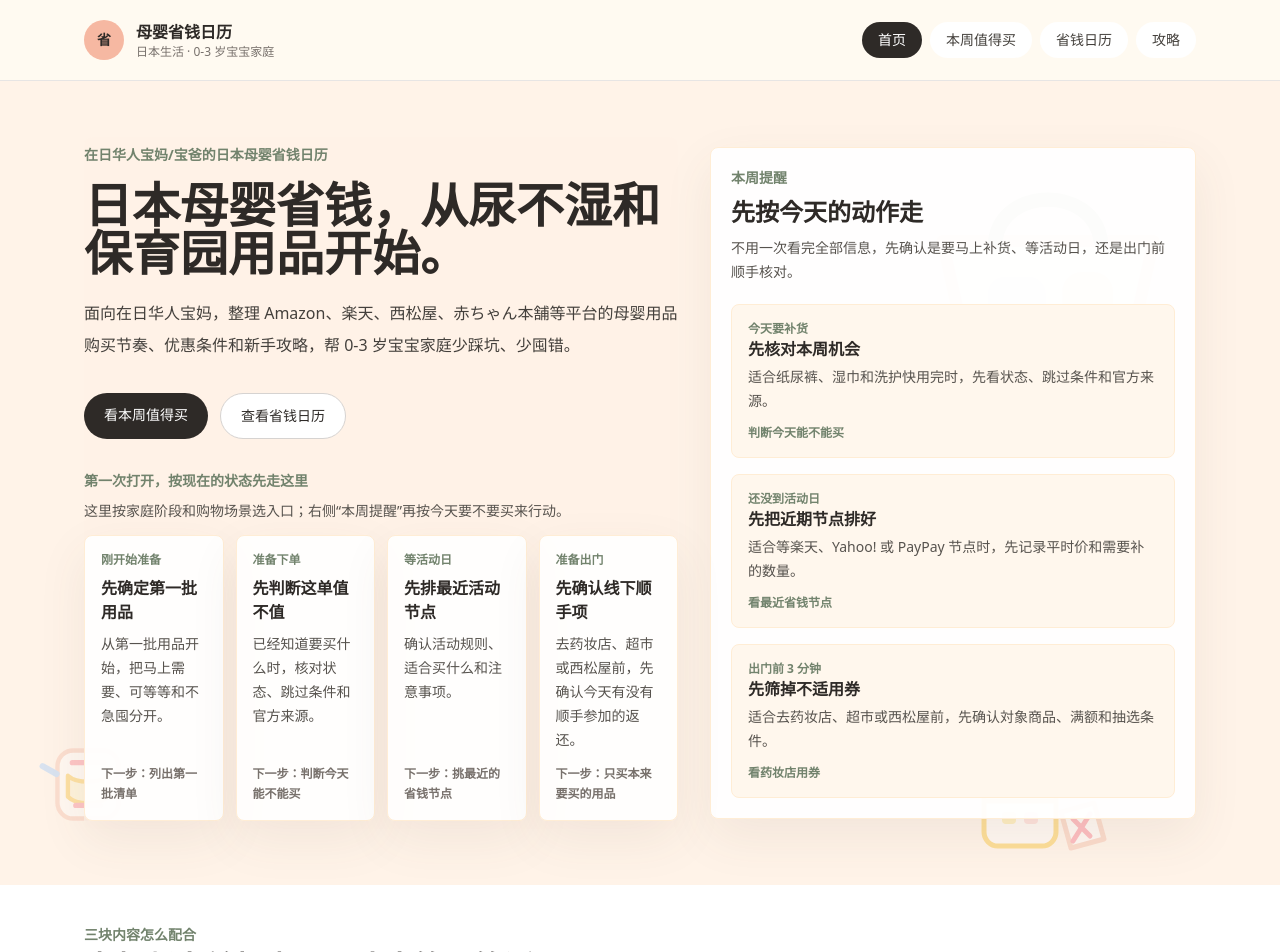
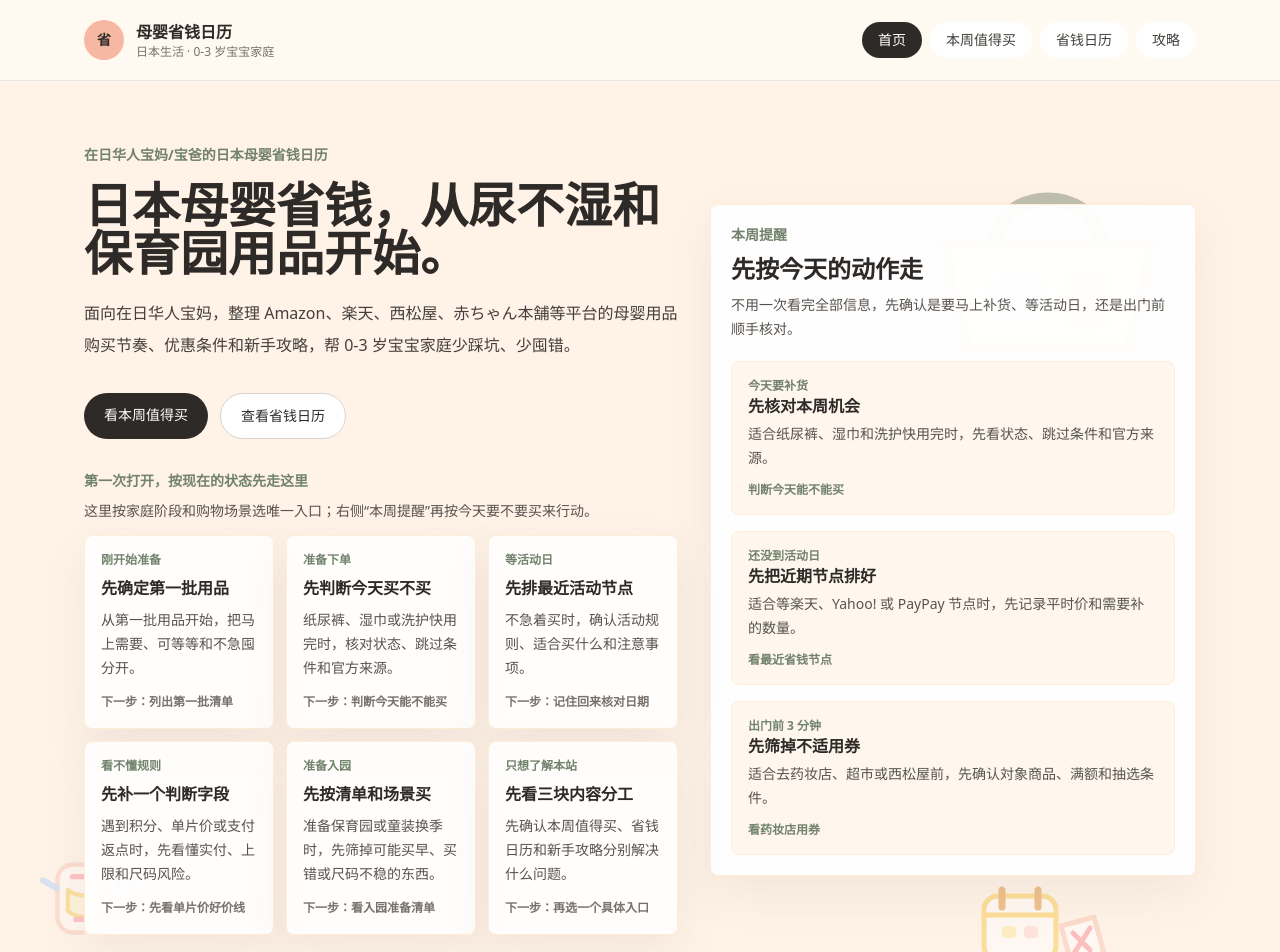
Before and after one commit to fengchuanli/mama-save-jp, a Next.js app: page / in a window 1280 px wide. Shown: the top 952 px of the page. Built offline with nearby package versions, Linux system fonts and the light colour scheme.

Commit message:
优化首页首屏入口选择结构

```diff
--- a/pages/index.tsx
+++ b/pages/index.tsx
@@ -157,23 +157,37 @@ export default function Home({ deals, calendarEvents, paymentRebateEvents, guide
     {
       label: "准备下单",
       href: "/deals",
-      title: "先判断这单值不值",
-      description: "已经知道要买什么时，核对状态、跳过条件和官方来源。",
+      title: "先判断今天买不买",
+      description: "纸尿裤、湿巾或洗护快用完时，核对状态、跳过条件和官方来源。",
       nextStep: "下一步：判断今天能不能买"
     },
     {
       label: "等活动日",
       href: "/calendar",
       title: "先排最近活动节点",
-      description: "确认活动规则、适合买什么和注意事项。",
-      nextStep: "下一步：挑最近的省钱节点"
+      description: "不急着买时，确认活动规则、适合买什么和注意事项。",
+      nextStep: "下一步：记住回来核对日期"
     },
     {
-      label: "准备出门",
-      href: "/calendar",
-      title: "先确认线下顺手项",
-      description: "去药妆店、超市或西松屋前，先确认今天有没有顺手参加的返还。",
-      nextStep: "下一步：只买本来要买的用品"
+      label: "看不懂规则",
+      href: "/guides/diaper-price-line",
+      title: "先补一个判断字段",
+      description: "遇到积分、单片价或支付返点时，先看懂实付、上限和尺码风险。",
+      nextStep: "下一步：先看单片价好价线"
+    },
+    {
+      label: "准备入园",
+      href: "/guides/nursery-entry-budget-items",
+      title: "先按清单和场景买",
+      description: "准备保育园或童装换季时，先筛掉可能买早、买错或尺码不稳的东西。",
+      nextStep: "下一步：看入园准备清单"
+    },
+    {
+      label: "只想了解本站",
+      href: "/",
+      title: "先看三块内容分工",
+      description: "先确认本周值得买、省钱日历和新手攻略分别解决什么问题。",
+      nextStep: "下一步：再选一个具体入口"
     }
   ];
   const guideProblemRoutes = [
@@ -306,15 +320,15 @@ export default function Home({ deals, calendarEvents, paymentRebateEvents, guide
             <div className="mt-8">
               <p className="text-sm font-semibold text-tea">第一次打开，按现在的状态先走这里</p>
               <p className="mt-2 max-w-2xl text-sm leading-6 text-stone-600">
-                这里按家庭阶段和购物场景选入口；右侧“本周提醒”再按今天要不要买来行动。
+                这里按家庭阶段和购物场景选唯一入口；右侧“本周提醒”再按今天要不要买来行动。
               </p>
               <div className="relative mt-3">
-                <div className="no-scrollbar -mx-5 flex snap-x snap-mandatory gap-3 overflow-x-auto px-5 pb-2 pr-10 sm:mx-0 sm:grid sm:snap-none sm:grid-cols-2 sm:overflow-visible sm:px-0 sm:pb-0 sm:pr-0 lg:grid-cols-4">
+                <div className="no-scrollbar -mx-5 flex snap-x snap-mandatory gap-3 overflow-x-auto px-5 pb-2 pr-10 sm:mx-0 sm:grid sm:snap-none sm:grid-cols-2 sm:overflow-visible sm:px-0 sm:pb-0 sm:pr-0 lg:grid-cols-3">
                   {quickStartRoutes.map((route) => (
                     <Link
                       key={route.label}
                       href={route.href}
-                      className="flex min-h-[13rem] w-[74vw] max-w-[18rem] shrink-0 snap-start flex-col rounded-lg border border-orange-100 bg-white/90 p-4 shadow-soft transition hover:border-peach hover:bg-white sm:w-auto sm:max-w-none sm:shrink"
+                      className="flex min-h-[12rem] w-[74vw] max-w-[18rem] shrink-0 snap-start flex-col rounded-lg border border-orange-100 bg-white/90 p-4 shadow-soft transition hover:border-peach hover:bg-white sm:w-auto sm:max-w-none sm:shrink"
                     >
                       <p className="text-xs font-semibold text-tea">{route.label}</p>
                       <h2 className="mt-2 text-base font-semibold leading-6 text-ink">{route.title}</h2>
```
Also changed, not shown: 1 other file (tests, documents, lock files or other folders).
